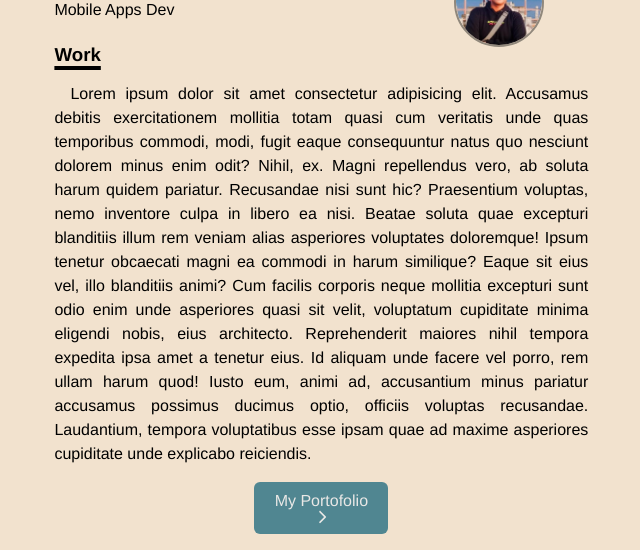
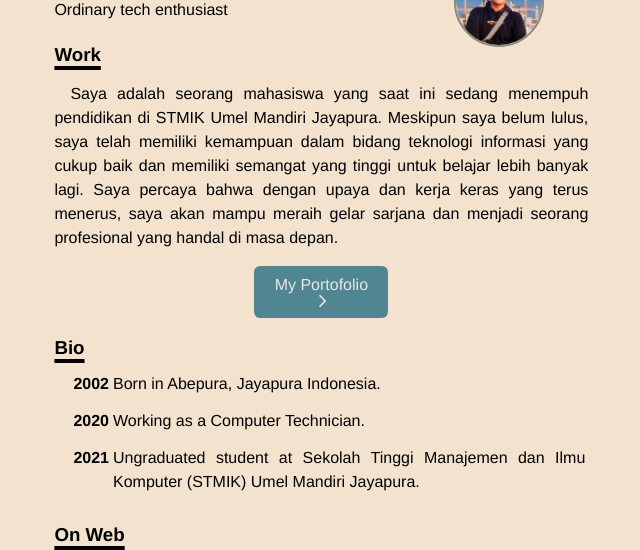
Before and after one commit to GoodGuyzaxx/zaxx-website, a plain HTML site: page index.html in a window 1280 px wide. Shown: the part 161-711 px from the top of the page, without its empty margins (396-1036 px from the left). Drawn offline with Linux system fonts and the light colour scheme.

Commit message:
Update: improvement on main page

```diff
--- a/css/indexcss.css
+++ b/css/indexcss.css
@@ -135,6 +135,7 @@ table {
 
 .td-tab {
     font-weight: bold;
+    text-indent: 1em;
 }
 
 .id-sp {
--- a/index.html
+++ b/index.html
@@ -22,21 +22,16 @@
         <div class="profile">
             <img class="profilePic" src="img/favPic.jpeg" alt="profilepic"">
             <h2>Dewantara</h2>
-            <p>Mobile Apps Dev</p>
+            <p>Ordinary tech enthusiast</p>
         </div>
         <div class=" work">
             <h3> Work </h3>
-            <p> Lorem ipsum dolor sit amet consectetur adipisicing elit. Accusamus debitis exercitationem mollitia totam
-                quasi cum veritatis unde quas temporibus commodi, modi, fugit eaque consequuntur natus quo nesciunt
-                dolorem minus enim odit? Nihil, ex. Magni repellendus vero, ab soluta harum quidem pariatur. Recusandae
-                nisi sunt hic? Praesentium voluptas, nemo inventore culpa in libero ea nisi. Beatae soluta quae
-                excepturi blanditiis illum rem veniam alias asperiores voluptates doloremque! Ipsum tenetur obcaecati
-                magni ea commodi in harum similique? Eaque sit eius vel, illo blanditiis animi? Cum facilis corporis
-                neque mollitia excepturi sunt odio enim unde asperiores quasi sit velit, voluptatum cupiditate minima
-                eligendi nobis, eius architecto. Reprehenderit maiores nihil tempora expedita ipsa amet a tenetur eius.
-                Id aliquam unde facere vel porro, rem ullam harum quod! Iusto eum, animi ad, accusantium minus pariatur
-                accusamus possimus ducimus optio, officiis voluptas recusandae. Laudantium, tempora voluptatibus esse
-                ipsam quae ad maxime asperiores cupiditate unde explicabo reiciendis.</p>
+            <p> Saya adalah seorang mahasiswa yang saat ini sedang menempuh pendidikan di STMIK Umel Mandiri Jayapura.
+                Meskipun
+                saya belum lulus, saya telah memiliki kemampuan dalam bidang teknologi informasi yang cukup baik dan
+                memiliki semangat yang tinggi untuk belajar lebih banyak lagi. Saya percaya bahwa dengan upaya dan kerja
+                keras yang terus menerus, saya akan mampu meraih gelar sarjana dan menjadi seorang profesional yang
+                handal di masa depan.</p>
             <div class="btn-porto">
                 <a href="porto.html">My Portofolio
                     <span style="font-size: 14px;"><i class="fa-solid fa-chevron-right"></i></span>
@@ -51,10 +46,13 @@
                     <td class="id-sp">Born in Abepura, Jayapura Indonesia.</td>
                 </tr>
                 <tr>
+                    <td class="id-sp td-tab">2020</td>
+                    <td class="id-sp">Working as a Computer Technician.</td>
+                </tr>
+                <tr>
                     <td class="id-sp td-tab">2021</td>
-                    <td class="id-sp">Undgraute student on STMIK Umel Mandiri Lorem ipsum dolor sit amet consectetur,
-                        adipisicing elit. Ad quas iure deserunt illum beatae totam qui soluta deleniti eos dicta? Lorem
-                        ipsum dolor sit amet consectetur, adipisicing elit. Omnis odio repellendus nisi.</td>
+                    <td class="id-sp">Ungraduated student at Sekolah Tinggi Manajemen dan Ilmu Komputer (STMIK) Umel
+                        Mandiri Jayapura.</td>
                 </tr>
             </table>
         </div>
```
